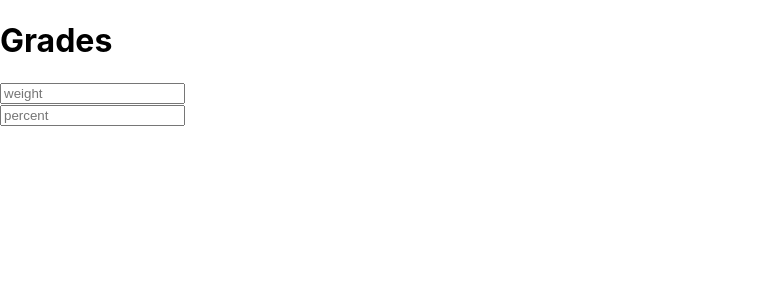
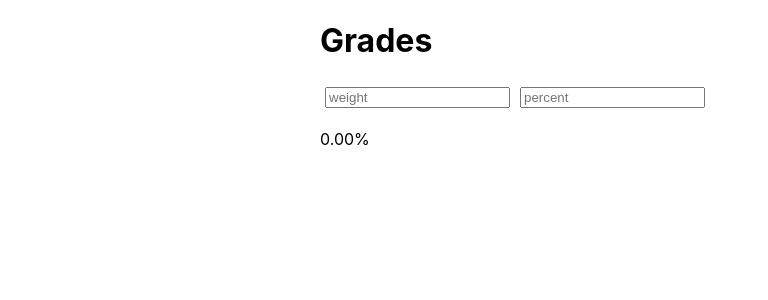
Before and after one commit to deenhaque/grade-calculator, a React (Create React App) app: page / in a window 1280 px wide. Shown: the top 300 px of the page, without its empty margins (0-768 px from the left). Built offline with nearby package versions, Linux system fonts and the light colour scheme.

Commit message:
Basic style implementation set up for Grades, nothing really done yet

```diff
--- a/package.json
+++ b/package.json
@@ -9,6 +9,7 @@
     "react": "^17.0.2",
     "react-dom": "^17.0.2",
     "react-scripts": "4.0.3",
+    "styled-components": "^5.2.3",
     "web-vitals": "^1.0.1"
   },
   "scripts": {
--- a/src/Grades.js
+++ b/src/Grades.js
@@ -1,8 +1,28 @@
 import React, { useState, useEffect } from 'react';
+import styled from 'styled-components';
 
-export default function Input() {
+export default function Grades() {
+  // Styles
+  const Grade = styled.div`
+  `;
+  const StyledGrades = styled.div`
+    margin: auto;
+    width: 50%;
+  `;
+  const StyledInput = styled.input`
+    margin: 5px;
+  `;
   const [grades, setGrades] = useState([{weight: '', percent: ''}]);
   const [del, setDel] = useState(false);
+  const averageGrade = ()=> {
+    let avg = 0;
+    grades.forEach(({weight, percent})=> {
+      if (weight && percent) {
+        avg += weight*percent/100;
+      }
+    });
+    return avg;
+  }
 
   useEffect(()=> {
     // If the delete flag is on, see if we can remove empty grades and remove them. Set the delete flag to false.
@@ -22,14 +42,13 @@ export default function Input() {
   }, [grades, del]);
 
   return (
-    <div>
+    <StyledGrades>
       <h1>Grades</h1>
         {grades.map((grade, i)=> {
           const [weightKey, percentKey] = Object.keys(grade);
           return (
-          <form key={`grade-${i}`}>
-            <div>
-              <input
+              <Grade>
+                <StyledInput
                   type='text' name={`${weightKey}-${i}`}
                   value={grades[i].weight}
                   i={i} placeholder={weightKey}
@@ -38,9 +57,7 @@ export default function Input() {
                     setDel(true);
                   }}
                 />
-            </div>
-            <div>
-              <input
+                <StyledInput
                   type='text' name={`${percentKey}-${i}`}
                   value={grades[i].percent}
                   i={i} placeholder={percentKey}
@@ -49,10 +66,12 @@ export default function Input() {
                     setDel(true);
                   }}
                 />
-            </div>
-          </form>
+              </Grade>
           );
         })}
-    </div>
+        <p>
+          {`${parseFloat(averageGrade()).toFixed(2)}%`}
+        </p>
+    </StyledGrades>
   );
 }
```
Also changed, not shown: 1 other file (tests, documents, lock files or other folders). Lines whose indentation alone changed are shown as unchanged.
